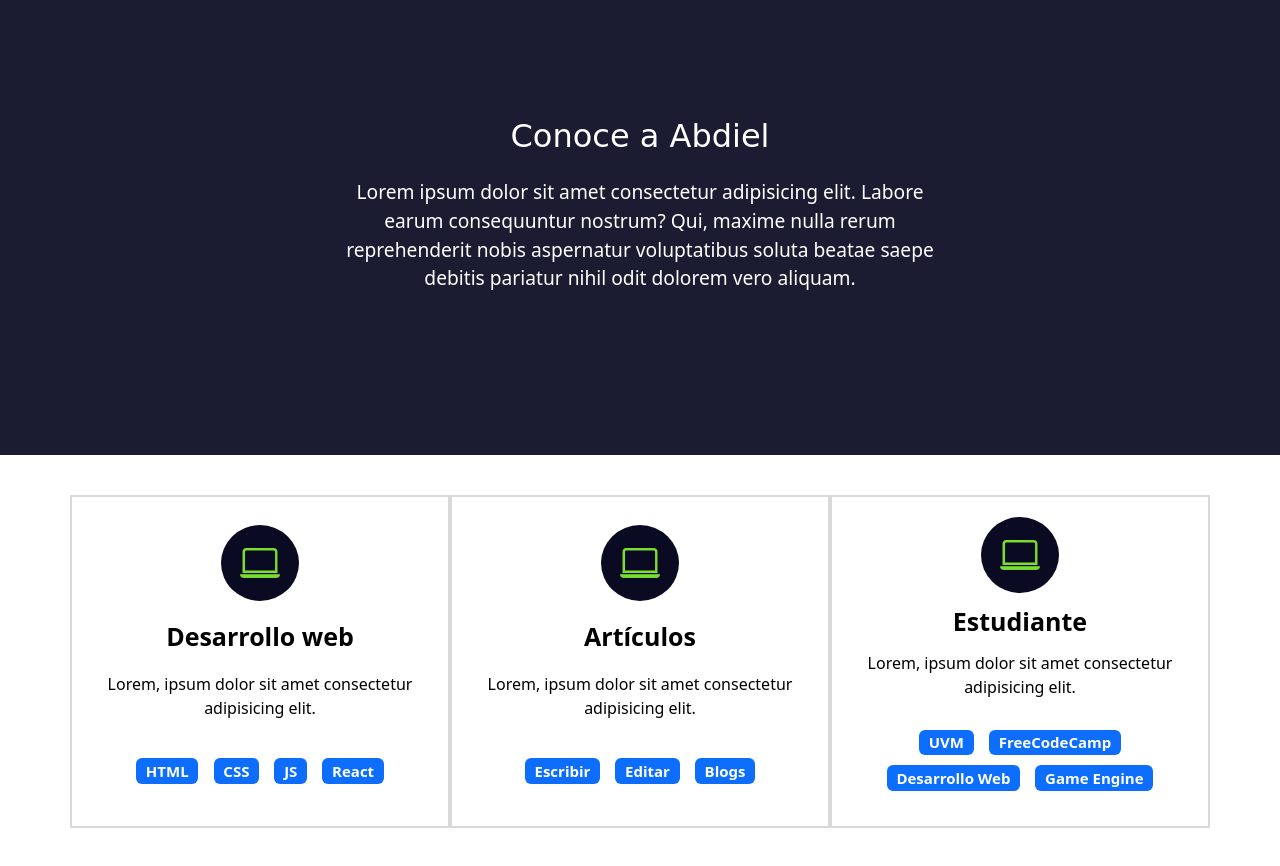
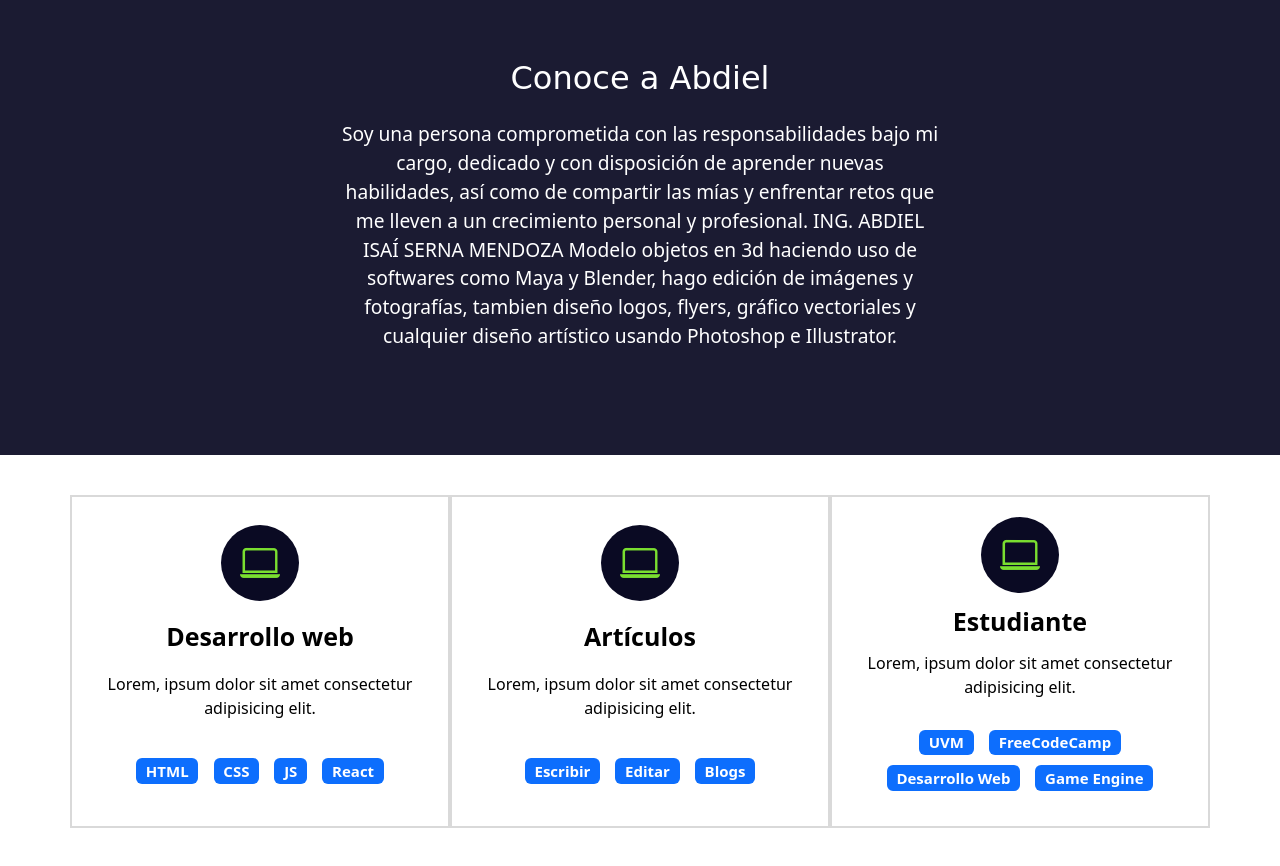
Before and after one commit to abdielin77/Portafolio, a plain HTML site: page index.html in a window 1280 px wide. Shown: the part 940-1806 px from the top of the page. Drawn offline with nearby package versions, Linux system fonts and the light colour scheme; files whose address does not match are found by name; a web font is replaced by a local one.

Commit message:
cambio de descripción

```diff
--- a/index.html
+++ b/index.html
@@ -99,7 +99,17 @@
   <section id="sobre-mi" class="sobre-mi seccion-oscura">
     <div class="contenedor">
       <h2 class="seccion-titulo">Conoce a Abdiel</h2>
-      <p class="seccion-texto">Lorem ipsum dolor sit amet consectetur adipisicing elit. Labore earum consequuntur nostrum? Qui, maxime nulla rerum reprehenderit nobis aspernatur voluptatibus soluta beatae saepe debitis pariatur nihil odit dolorem vero aliquam.</p>
+      <p class="seccion-texto">Soy una persona comprometida con las
+        responsabilidades bajo mi cargo, dedicado y
+        con disposición de aprender nuevas
+        habilidades, así como de compartir las mías
+        y enfrentar retos que me lleven a un
+        crecimiento personal y profesional.
+        ING. ABDIEL ISAÍ SERNA MENDOZA
+        Modelo objetos en 3d haciendo uso de softwares como
+        Maya y Blender, hago edición de imágenes y fotografías,
+        tambien diseño logos, flyers, gráfico vectoriales y cualquier
+        diseño artístico usando Photoshop e Illustrator.</p>
     </div>
   </section>
 
```
